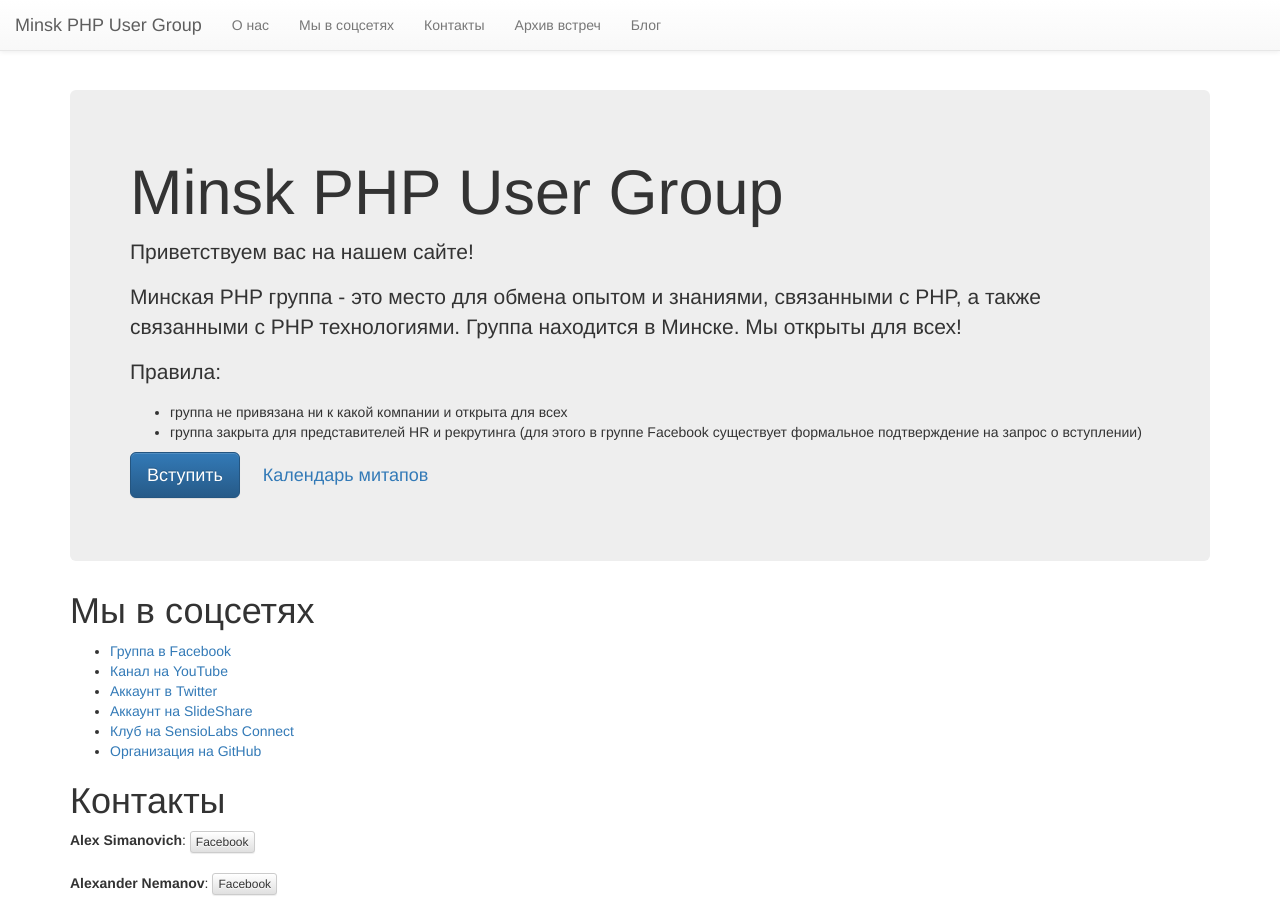
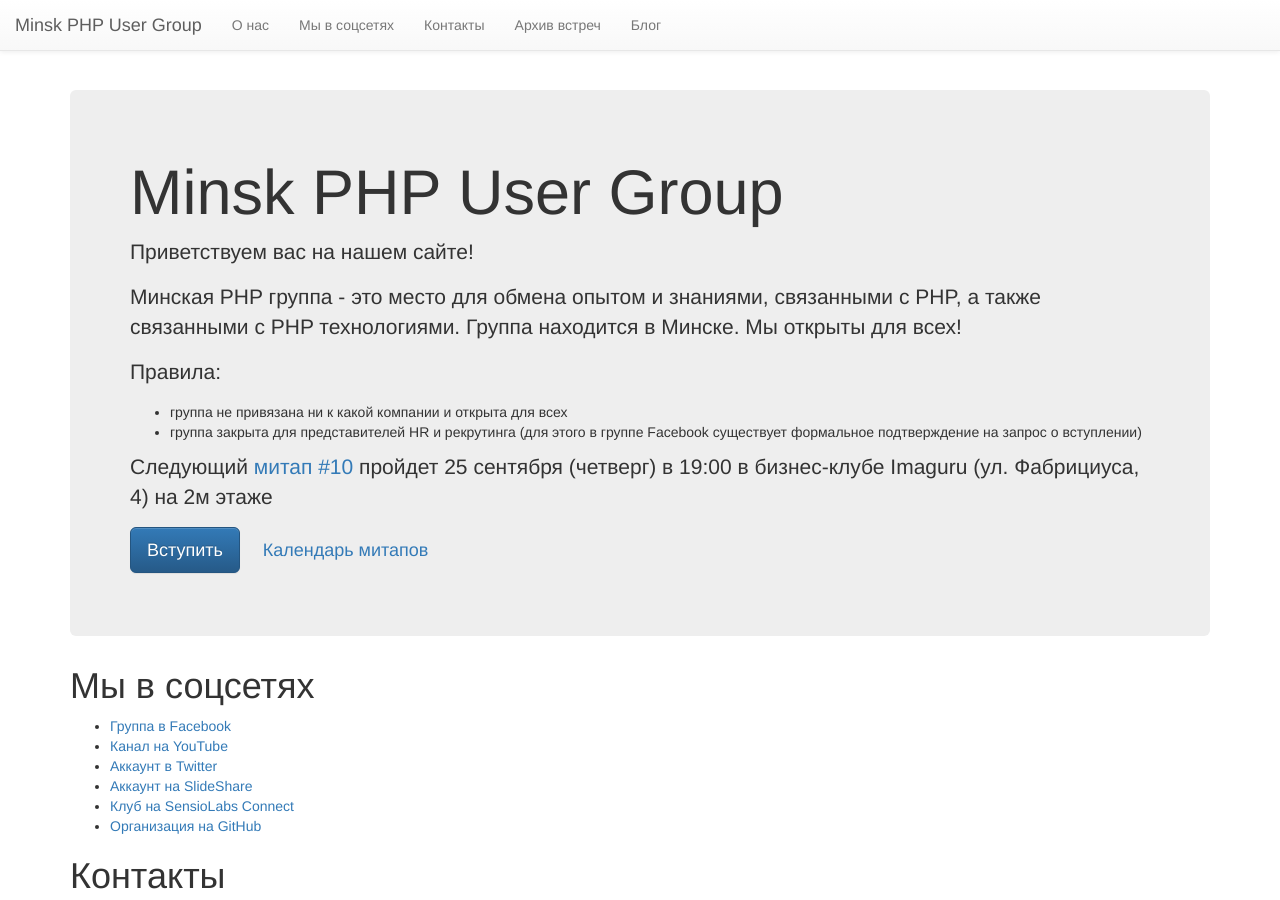
Before and after one commit to phpminsk/phpminsk.github.io, a Jekyll site: the page built from index.html, in a window 1280 px wide and 900 px high. Built offline with Jekyll 4.4.1, drawn with Linux system fonts in a browser that asks for light colours; nearby versions of some CDN libraries.

Commit message:
Meetup #10 announced

```diff
--- a/index.html
+++ b/index.html
@@ -20,10 +20,10 @@ title:
         </li>
     </ul>
 
-    <!--<p>-->
-        <!--Следующий <a href="https://www.facebook.com/events/600891746698048/" target="_blank">митап #9</a> пройдет 28 августа (четверг) в-->
-        <!--19:00 в бизнес-клубе Imaguru (ул. Фабрициуса, 4)-->
-    <!--</p>-->
+    <p>
+        Следующий <a href="https://www.facebook.com/events/567209100071848/" target="_blank">митап #10</a> пройдет 25 сентября (четверг) в
+        19:00 в бизнес-клубе Imaguru (ул. Фабрициуса, 4) на 2м этаже
+    </p>
 
     <p>
         <a class="btn btn-primary btn-lg" role="button" href="https://www.facebook.com/groups/minsk.user.group/" target="_blank">Вступить</a>
```
